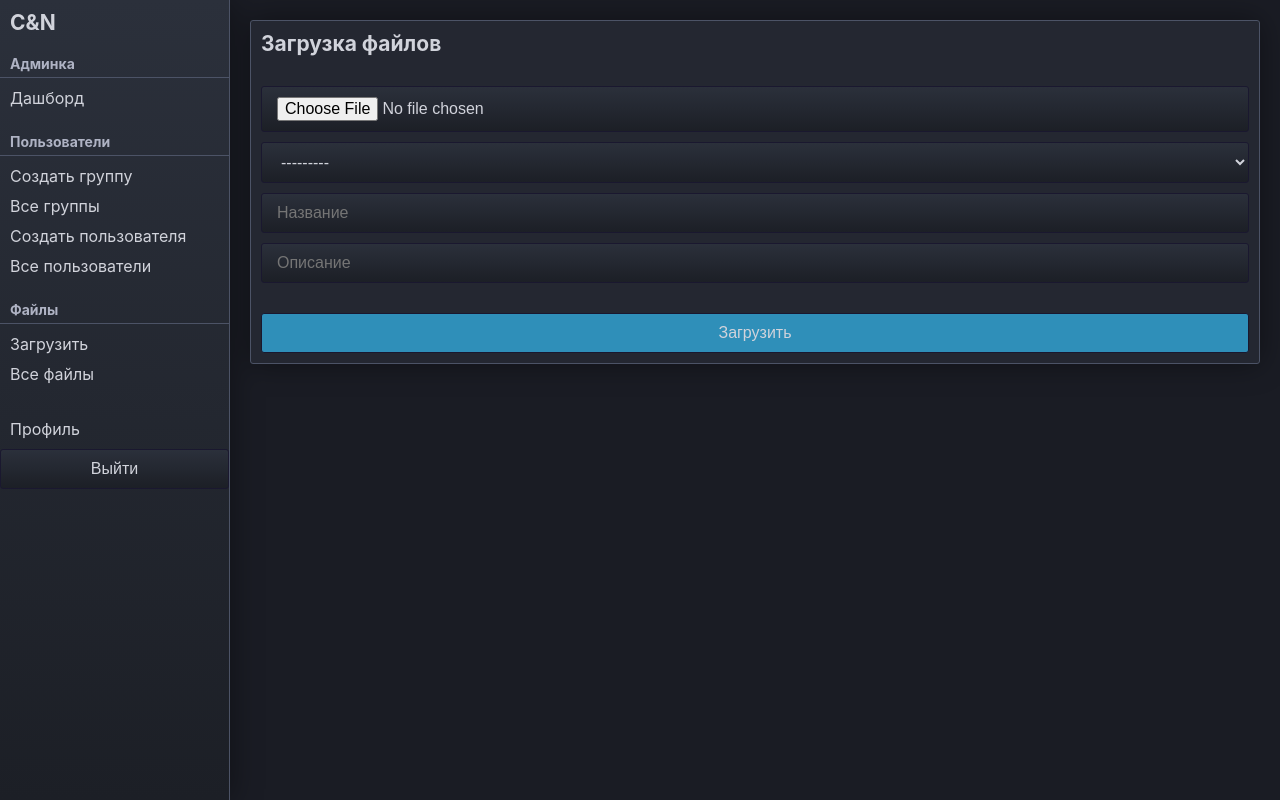
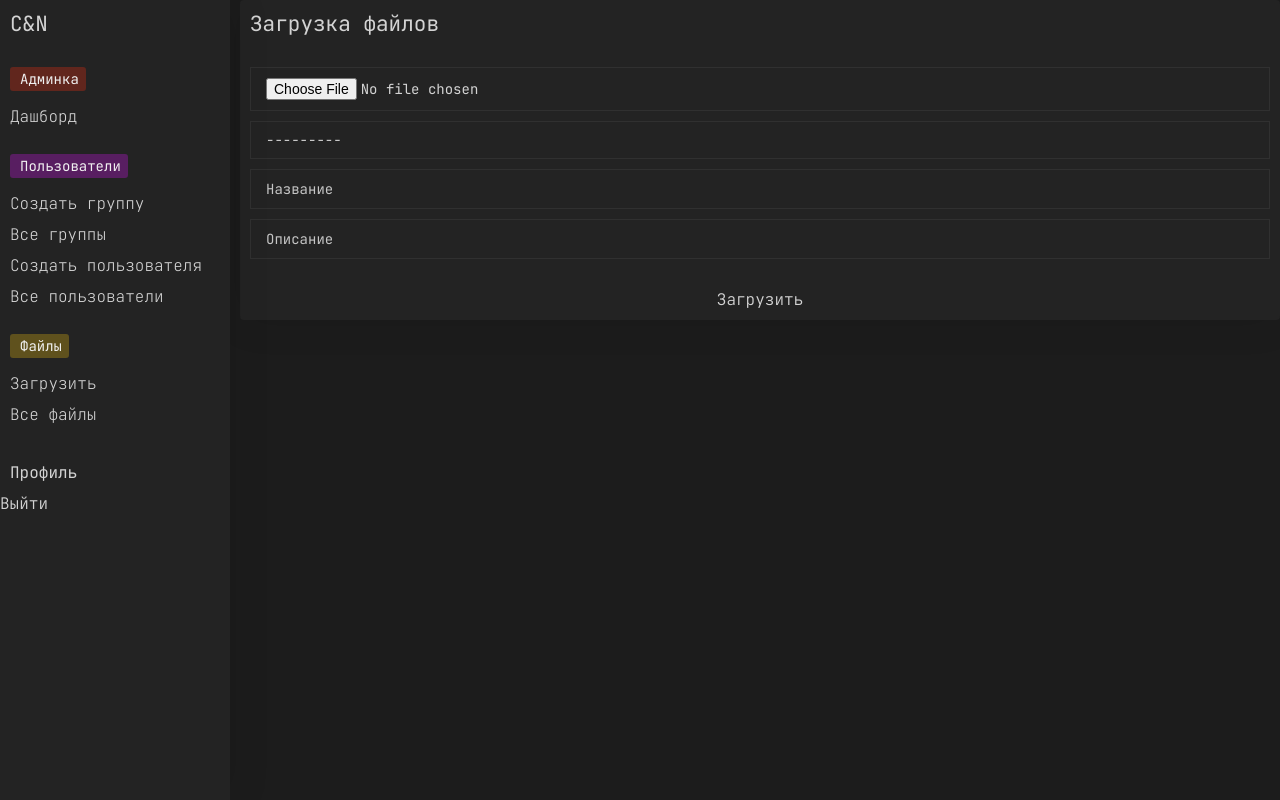
Before and after one commit to dmeetri/CandA, a Django app: page /manager/files/create/ in a window 1280 px wide. Run offline with Django 5.2, Linux system fonts and the light colour scheme; the visitor is signed in with stand-in values (Sample User, id 1).

Commit message:
fix all styles

```diff
--- a/CN/CN/settings.py
+++ b/CN/CN/settings.py
@@ -73,10 +73,10 @@ AUTH_PASSWORD_VALIDATORS = [
 
 LANGUAGE_CODE = 'en-us'
 
+# === TIME ===
+
 TIME_ZONE = 'UTC'
-
 USE_I18N = True
-
 USE_TZ = True
 
 # === STATIC ===
--- a/CN/static/aside.css
+++ b/CN/static/aside.css
@@ -1,13 +1,13 @@
 /* ASIDE */
 
 aside {
-  min-width: 230px;
-  max-width: 230px;
-  overflow: auto;
+  position: fixed;
+  top: 0;
+  left: 0;
 
+  width: 230px;
   height: 100vh;
-  background: var(--bg-gradient);
-  border-right: 1px solid var(--border-light);
+  background-color: var(--bg-block);
   box-shadow: var(--shadow-sm);
 }
 
@@ -21,25 +21,14 @@ aside {
 }
 
 .aside-nav-section {
-  margin-bottom: 20px;
+  margin-bottom: 22px;
 }
 .aside-nav-section h4 {
-  border-bottom: 1px solid var(--border-light);
-  padding-bottom: 5px;
   padding-left: 10px;
-  margin-bottom: 5px;
+  margin: 10px;
 }
 .aside-nav-section div {
   gap: 0;
-}
-
-.a-aside-nav-hover {
-  padding: 5px 10px;
-  transition: all 0.1s ease-in-out;
-}
-.a-aside-nav-hover:hover {
-  background-color: var(--accent-color);
-  transform: translateX(3px);
 }
 
 /* SHOW ASIDE */
--- a/CN/static/files.css
+++ b/CN/static/files.css
@@ -1,4 +1,22 @@
 /* ALL FILES */
+
+.all-files-root-flex {
+  display: flex;
+  flex-wrap: wrap;
+  gap: 10px;
+
+  margin-top: 30px;
+}
+
+.all-files-main {
+  flex: 1;
+}
+
+.all-files-second-block {
+  max-width: 250px;
+  width: 100%;
+  height: fit-content;
+}
 
 @media (max-width: 750px) {
   .all-files-form-content {
--- a/CN/static/styles.css
+++ b/CN/static/styles.css
@@ -1,25 +1,33 @@
-@import url('https://fonts.googleapis.com/css2?family=Roboto:ital@0;1&display=swap');
+@import url('https://fonts.googleapis.com/css2?family=JetBrains+Mono:ital,wght@0,100..800;1,100..800&display=swap');
 
 /* ROOT */
 
 :root {
-  --accent-color: #2f8fb9;
-  --accent-color-hover: #237a9f;
+  --accent-color: #0ec283;
+  --accent-color-hover: #0da16d;
 
-  --bg-page: #1a1c24;
-  --bg-block: #242731;
-  --bg-table: #1d2028;
-  --bg-gradient: linear-gradient(180deg, #2b303b, #1c1f26);
+  --bg-page: #1c1c1c;
+  --bg-block: #232323;
+  --bg-block-light: #393939;
 
-  --font-main: #d1d3db;
-  --font-second: #afb3c4;
+  --border-light: #494949;
+  --border-dark: #303030;
 
-  --border-light: #4c5366;
-  --border-dark: #1a182f;
+  --font-main: #d3d3d3;
+  --font-second: #c5c5c5;
+  --font-for-select: #f0f0f0;
+  --font-black: #01110b;
 
-  --shadow-sm: 0px 0px 30px 0px rgba(0, 0, 0, 0.4);
-  --shadow-md: 0px 0px 24px 8px rgba(13, 15, 20, 0.6);
+  --shadow-sm: 0px 0px 40px 0px rgba(0, 0, 0, 0.1);
+
+  --select-red: #e32d1152;
+  --select-green: #4ae01752;
+  --select-blue: #1598de52;
+  --select-pink: #c713e352;
+  --select-yellow: #ddb11152;
 }
+
+/* RESET */
 
 * {
   margin: 0;
@@ -27,50 +35,117 @@
   box-sizing: border-box;
 }
 
+input,
+button,
+textarea,
+select {
+  font: inherit;
+  color: inherit;
+  background: none;
+  border: none;
+  outline: none;
+  appearance: none;
+  border-radius: 0;
+}
+input,
+button,
+[type="button"],
+[type="submit"],
+[role="button"] {
+  cursor: pointer;
+  background: none;
+  border: none;
+  padding: 0;
+}
+
+:focus-visible {
+  outline: none;
+  outline-offset: none;
+}
+
+a {
+  text-decoration: none;
+  color: inherit;
+}
+
+nav {
+  display: block;
+}
+section {
+  margin-bottom: 30px;
+}
+
+input {
+  width: 100%;
+  padding: 10px 15px;
+  border: 1px solid var(--border-dark);
+  color: var(--font-main);
+}
+input::placeholder {
+  color: var(--font-second);
+}
+input:hover {
+  border: 1px solid var(--accent-color-hover);
+}
+input:focus {
+  border: 1px solid var(--accent-color);
+}
+
+select {
+  width: 100%;
+  padding: 10px 15px;
+  border: 1px solid var(--border-dark);
+}
+select:hover {
+  border: 1px solid var(--accent-color-hover);
+}
+
 body {
-  font-family: "Inter", sans-serif;
+  font-family: "JetBrains Mono", monospace;
   font-size: 14px;
   font-style: normal;
-  font-weight: 400;
+  font-optical-sizing: auto;
   color: var(--font-main);
 
   background-color: var(--bg-page);
 }
 
-/* LINK BUTTONS */
-
-a {
-  text-decoration: none;
-  color: inherit;
-}
-.a-button {
-  width: 100%;
-  text-align: center;
-  padding: 10px 15px;
-  border-radius: 3px;
-  background-color: var(--accent-color);
-}
-.a-button:hover {
-  background-color: var(--accent-color-hover);
-}
-
 /* BUTTONS */
 
-button {
+.button-left-right {
+  position: relative;
+  overflow: hidden;
+  padding: 5px 10px;
+  transition: transform 0.5s ease;
+  z-index: 1;
+}
+.button-left-right.gray {
+  background-color: var(--bg-block-light);
+}
+.button-left-right::before {
+  content: '';
+  position: absolute;
+  top: 0;
+  left: 0;
   width: 100%;
-  padding: 10px;
-  background: var(--bg-gradient);
-  border: 1px solid var(--border-dark);
-  border-radius: 3px;
-  outline: none;
-  cursor: pointer;
-  color: var(--font-main);
+  height: 100%;
+  background: var(--accent-color);
+  transform: scaleX(0);
+  transform-origin: right;
+  transition: transform 0.4s ease-in-out;
+  z-index: -1;
 }
-button:hover {
-  background: var(--accent-color-hover);
+.button-left-right:hover {
+  color: var(--font-black);
+  font-weight: 500;
+  transform: translateX(5px);
 }
-.blue-button {
-  background: var(--accent-color);
+.button-left-right:hover::before {
+  transform: scaleX(1);
+  transform-origin: left;
+}
+.button-left-right.gray:active {
+  transform: scale(0.95);
 }
 
 /* DISPALYS */
@@ -115,56 +190,63 @@ button:hover {
   gap: 30px;
 }
 
-nav {
-  display: block;
-}
-section {
-  margin-bottom: 30px;
-}
-
-/* INPUT */
-
-input {
-  width: 100%;
-  padding: 10px 15px;
-  background: var(--bg-gradient);
-  border: 1px solid var(--border-dark);
-  border-radius: 3px;
-  outline: none;
-  color: var(--font-main);
-  font-size: 16px;
-}
-input:hover {
-  border: 1px solid var(--accent-color-hover);
-}
-input:focus {
-  border: 1px solid var(--accent-color);
-}
-
-/* SELECT */
-
-select {
-  width: 100%;
-  padding: 10px 15px;
-  background: var(--bg-gradient);
-  border: 1px solid var(--border-dark);
-  border-radius: 3px;
-  outline: none;
-  color: var(--font-main);
-  font-size: 16px;
-}
-
-/* MAIN BLOCK */
+/* MAIN BLOCKS */
 
 .main-block {
   padding: 10px;
-  border-radius: 3px;
-  border: 1px solid var(--border-light);
+  border-radius: 4px;
   background-color: var(--bg-block);
   box-shadow: var(--shadow-sm);
 }
+.section-block {
+  padding: 10px 6px;
+  border-top: 1px solid var(--border-light);
+  border-bottom: 1px solid var(--border-light);
+}
+.light-block {
+  padding: 8px 10px;
+  border-radius: 4px;
+  background-color: var(--bg-block-light);
+}
 
 /* FONTS */
+
+h1, h2, h3, h4, h5, h6 {
+  width: fit-content;
+  font-weight: 400;
+}
+
+/* FONT NO SELECT */
+
+.no-font-select {
+  user-select: none;
+  -webkit-user-select: none;
+  -moz-user-select: none;
+  -ms-user-select: none;
+}
+
+/* FONTS COLOR SELECT */
+
+.font-select {
+  padding: 3px 7px;
+  border-radius: 3px;
+  color: var(--font-for-select);
+}
+.font-select.red {
+  background-color: var(--select-red);
+}
+.font-select.green {
+  background-color: var(--select-green);
+}
+.font-select.blue {
+  background-color: var(--select-blue);
+}
+.font-select.pink {
+  background-color: var(--select-pink);
+}
+.font-select.yellow {
+  background-color: var(--select-yellow);
+}
 
 /* TEXT ALING */
 
@@ -193,13 +275,13 @@ select {
 /* FONT WEIGHT */
 
 .font-light {
-  font-weight: 400;
+  font-weight: 200;
 }
 .font-normal {
-  font-weight: 500;
+  font-weight: 300;
 }
 .font-bold {
-  font-weight: 700;
+  font-weight: 400;
 }
 
 /* FONT COLOR */
@@ -234,45 +316,16 @@ td {
 
 /* BASE PAGE */
 
-.root-container {
-  position: fixed;
+main{
+  margin-left: 240px;
+}
+.container {
+  max-width: 1600px;
   width: 100%;
-  height: 100vh;
-
-  display: flex;
-  flex-wrap: nowrap;
 }
 
-main {
-  width: 100%;
-  padding: 20px;
-  overflow-y: auto;
-}
-
-@media (max-width: 1050px) {
+@media (max-width: 1000px) {
   main {
-    padding: 10px;
+    margin-left: 0;
   }
 }
-@media (max-width: 801px) {
-  main {
-    padding: 5px;
-  }
-}
-@media (max-width: 600px) {
-  main {
-    margin-top: 70px;
-  }
-}
-
-@media (hover: hover) {
-  .a-button:hover {
-    background-color: var(--accent-color-hover);
-  }
-  input:hover {
-    border: 1px solid var(--accent-color-hover);
-  }
-  button:hover {
-    background: var(--accent-color-hover);
-  }
-}
--- a/CN/templates/base.html
+++ b/CN/templates/base.html
@@ -10,21 +10,6 @@
   <title>C&N | {% block title %}Дашборд{% endblock %}</title>
 </head>
 <body>
-  <div id="mobile-aside-content" class="mobile-aside-content">
-    <div class="mobile-aside-nav gap-v-10">
-      <nav class="aside-navigation mobile">
-        <a href="#" class="a-aside-nav-hover text-regular font-normal">Дашборд</a>
-        <a href="{% url 'fileslist' %}" class="a-aside-nav-hover text-regular font-normal">Файлы</a>
-        <a href="{% url 'userslist' %}" class="a-aside-nav-hover text-regular font-normal">Пользователи</a>
-      </nav>
-    </div>
-  </div>
-
-  <button id="show-burger-button" class="show-aside-button">
-    <svg xmlns="http://www.w3.org/2000/svg" width="24" height="24" viewBox="0 0 24 24"><title>Burger-classic SVG Icon</title><path fill="currentColor" d="M4 6a1 1 0 0 1 1-1h14a1 1 0 1 1 0 2H5a1 1 0 0 1-1-1m0 6a1 1 0 0 1 1-1h14a1 1 0 1 1 0 2H5a1 1 0 0 1-1-1m1 5a1 1 0 1 0 0 2h14a1 1 0 1 0 0-2z"/></svg>
-  </button>
-
-  <div class="root-container">
   <aside>
     <div class="gap-v-10">
       <div class="aside-header-content">
@@ -33,36 +18,36 @@
 
       <nav class="aside-navigation">
         <div class="aside-nav-section">
-            <h4 class="font-colot-second">Админка</h4>
+          <h4 class="font-select red no-font-select">Админка</h4>
 
           <div class="gap-v-10">
-              <a href="#" class="a-aside-nav-hover text-regular font-light">Дашборд</a>
+            <a href="#" class="aside-nav-btn button-left-right text-regular font-light">Дашборд</a>
           </div>
         </div>
 
         <div class="aside-nav-section">
-            <h4 class="font-colot-second">Пользователи</h4>
+          <h4 class="font-select pink no-font-select">Пользователи</h4>
 
           <div class="gap-v-10">
-              <a href="{% url 'groupslist' %}" class="a-aside-nav-hover text-regular font-light">Создать группу</a>
-              <a href="{% url 'groupslist' %}" class="a-aside-nav-hover text-regular font-light">Все группы</a>
-              <a href="{% url 'userslist' %}" class="a-aside-nav-hover text-regular font-light">Создать пользователя</a>
-              <a href="{% url 'userslist' %}" class="a-aside-nav-hover text-regular font-light">Все пользователи</a>
+            <a href="{% url 'groupslist' %}" class="aside-nav-btn button-left-right text-regular font-light">Создать группу</a>
+            <a href="{% url 'groupslist' %}" class="aside-nav-btn button-left-right text-regular font-light">Все группы</a>
+            <a href="{% url 'userslist' %}" class="aaside-nav-btn button-left-right text-regular font-light">Создать пользователя</a>
+            <a href="{% url 'userslist' %}" class="aside-nav-btn button-left-right text-regular font-light">Все пользователи</a>
           </div>
         </div>
 
         <div class="aside-nav-section">
-            <h4 class="font-colot-second">Файлы</h4>
+          <h4 class="font-select yellow no-font-select">Файлы</h4>
 
           <div class="gap-v-10">
-              <a href="{% url 'fileslist' %}" class="a-aside-nav-hover text-regular font-light">Загрузить</a>
-              <a href="{% url 'fileslist' %}" class="a-aside-nav-hover text-regular font-light">Все файлы</a>
+            <a href="{% url 'filescreate' %}" class="aside-nav-btn button-left-right text-regular font-light">Загрузить</a>
+            <a href="{% url 'fileslist' %}" class="aside-nav-btn button-left-right text-regular font-light">Все файлы</a>
           </div>
         </div>
       </nav>
 
       <div class="profile-button">
-          <a href="#" class="a-aside-nav-hover text-regular">Профиль</a>
+        <a href="#" class="aside-nav-btn button-left-right text-regular">Профиль</a>
       </div>
 
       <form method="post" action="{% url 'logout' %}">
@@ -73,20 +58,9 @@
   </aside>
 
   <main>
-      {% block content %}
-        {{ cpu_load }}
-      {% endblock %}
+    <div class="container">
+      {% block content %}{% endblock %}
+    </div>
   </main>
-  </div>
 </body>
-
-<script>
-  const btn = document.getElementById('show-burger-button');
-  const content = document.getElementById('mobile-aside-content');
-
-  btn.addEventListener('click', () => {
-    if (content.style.display === 'none') content.style.display = 'block';
-    else content.style.display = 'none';
-  });
-</script>
 </html>
--- a/CN/templates/components/count.html
+++ /dev/null
@@ -1,3 +0,0 @@
-<div class="main-block count-component">
-  <p class="text-regular font-normal">{{ title }}: {{ count }}</p>
-</div>
```
Also changed, not shown: CN/static/components.css (+11 -2 lines), CN/templates/components/page_name.html (added, +8 -0 lines), CN/templates/files/files.html (+31 -26 lines). Lines whose indentation alone changed are shown as unchanged.
